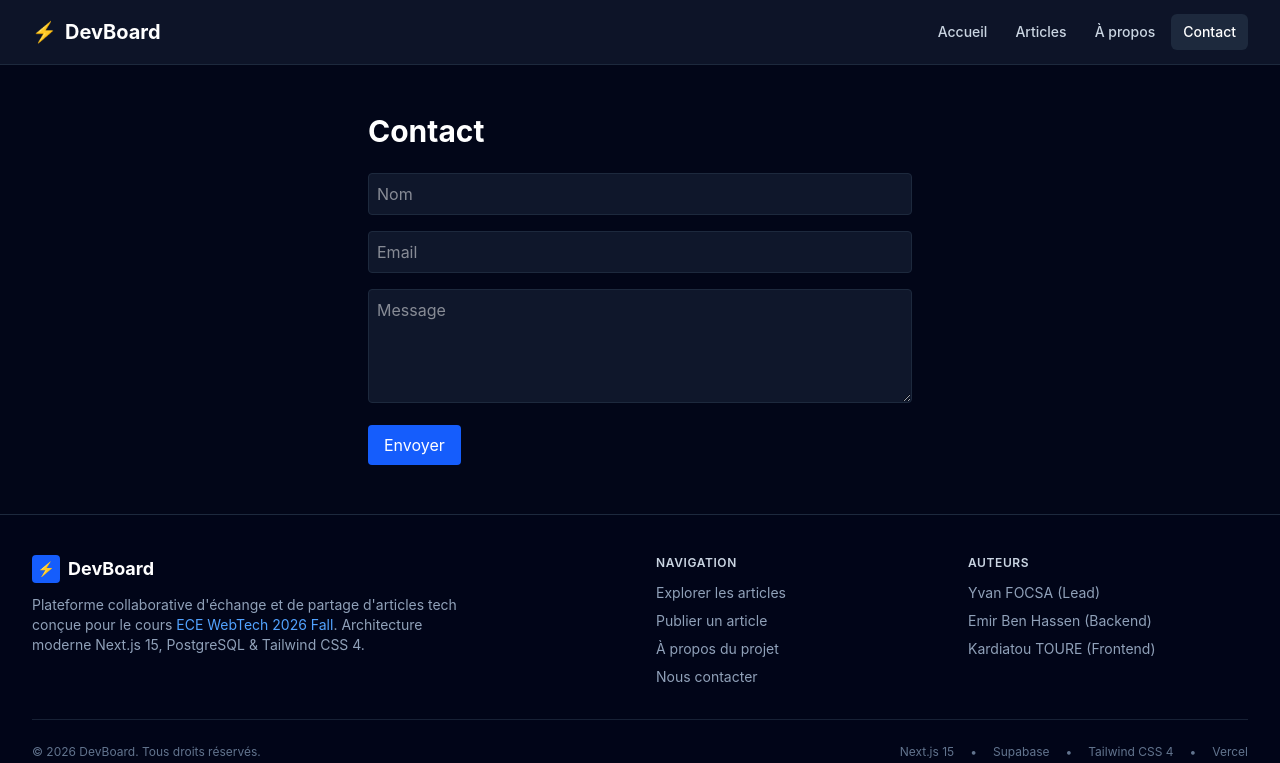
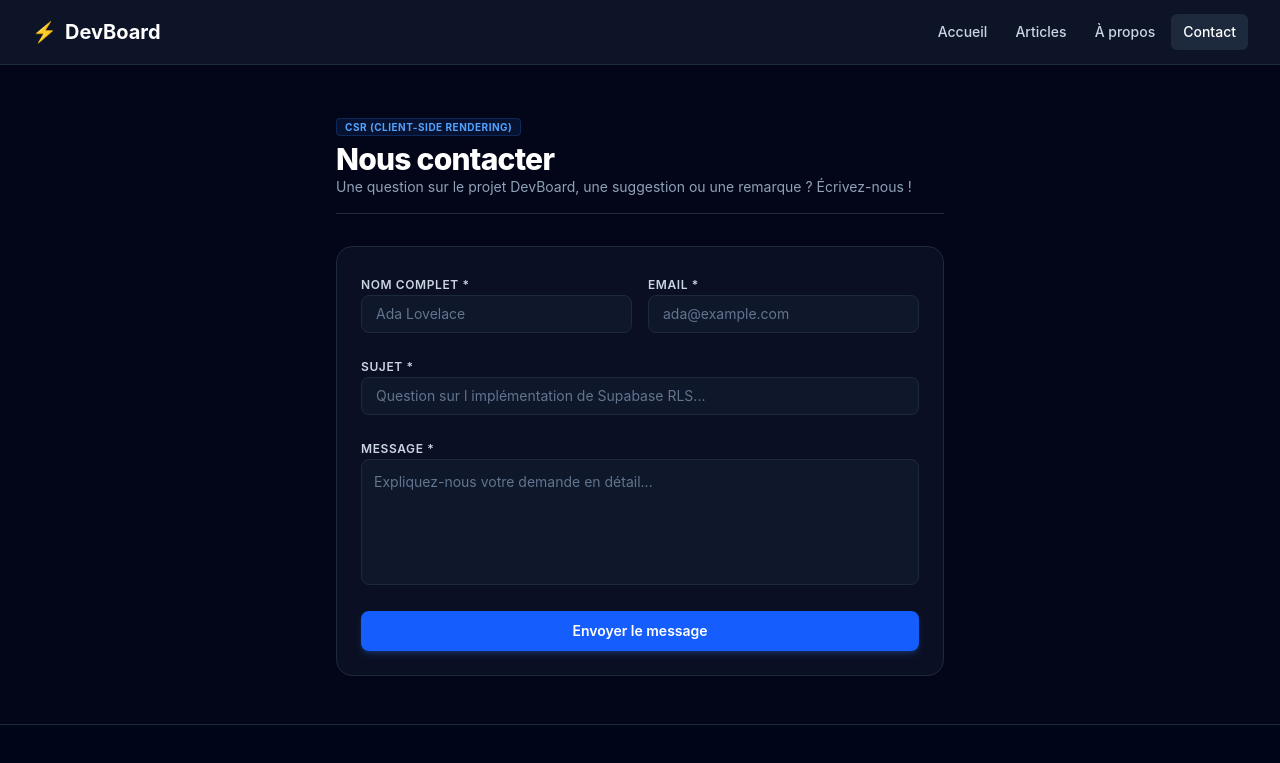
Before and after one commit to ivanfocsa/ece-webtech-302, a Next.js app: page /contact in a window 1280 px wide. Shown: the top 763 px of the page. Built offline with nearby package versions, Linux system fonts and the light colour scheme.

Commit message:
feat(contact): sauvegarde message dans supabase

```diff
--- a/app/contact/page.js
+++ b/app/contact/page.js
@@ -1,43 +1,153 @@
 'use client';
+
+// ==============================================================================
+// 5. STRATÉGIE CSR (Client-Side Rendering)
+// Formulaire de contact avec validation réactive et envoi vers Supabase.
+// ==============================================================================
+
 import { useState } from 'react';
+import { createClient } from '@/lib/supabase/client';
 
 export default function ContactPage() {
   const [name, setName] = useState('');
   const [email, setEmail] = useState('');
+  const [subject, setSubject] = useState('');
   const [message, setMessage] = useState('');
-  const [sent, setSent] = useState(false);
+  const [submitted, setSubmitted] = useState(false);
+  const [loading, setLoading] = useState(false);
+  const [errorMsg, setErrorMsg] = useState('');
+
+  const handleSubmit = async (e) => {
+    e.preventDefault();
+    setLoading(true);
+    setErrorMsg('');
+
+    try {
+      const supabase = createClient();
+      const { error } = await supabase.from('contacts').insert([
+        {
+          name: name.trim(),
+          email: email.trim(),
+          subject: subject.trim(),
+          message: message.trim(),
+        },
+      ]);
+
+      if (error && !error.message?.includes('placeholder')) {
+        throw error;
+      }
+
+      setSubmitted(true);
+      setName('');
+      setEmail('');
+      setSubject('');
+      setMessage('');
+    } catch {
+      setErrorMsg("Erreur lors de l'envoi. Veuillez réessayer.");
+    } finally {
+      setLoading(false);
+    }
+  };
 
   return (
-    <div className="max-w-xl mx-auto px-4 py-12 space-y-6">
-      <h1 className="text-3xl font-bold text-white">Contact</h1>
-      {sent ? (
-        <div className="p-4 bg-emerald-500/10 text-emerald-400 rounded">Message envoyé !</div>
+    <div className="max-w-2xl mx-auto px-4 sm:px-6 lg:px-8 py-12 space-y-8">
+      <div className="border-b border-slate-800 pb-4">
+        <span className="text-[10px] font-bold uppercase tracking-wider px-2 py-0.5 rounded bg-blue-500/10 text-blue-400 border border-blue-500/20">
+          CSR (Client-Side Rendering)
+        </span>
+        <h1 className="text-3xl font-extrabold text-white tracking-tight mt-1">Nous contacter</h1>
+        <p className="text-sm text-slate-400">
+          Une question sur le projet DevBoard, une suggestion ou une remarque ? Écrivez-nous !
+        </p>
+      </div>
+
+      {submitted ? (
+        <div className="p-6 rounded-2xl bg-emerald-500/10 border border-emerald-500/20 text-center space-y-3">
+          <span className="text-3xl">✅</span>
+          <h2 className="text-lg font-bold text-emerald-400">Message envoyé avec succès !</h2>
+          <p className="text-sm text-slate-300">
+            {"Merci pour votre retour. L'équipe pédagogique ou un membre du groupe vous répondra dans les meilleurs délais."}
+          </p>
+          <button
+            onClick={() => setSubmitted(false)}
+            className="mt-2 px-4 py-2 rounded-lg text-xs font-semibold bg-emerald-600 hover:bg-emerald-500 text-white transition-colors"
+          >
+            Envoyer un autre message
+          </button>
+        </div>
       ) : (
-        <form onSubmit={(e) => { e.preventDefault(); setSent(true); }} className="space-y-4">
+        <form onSubmit={handleSubmit} className="space-y-5 bg-slate-900/60 border border-slate-800 p-6 rounded-2xl">
+          {errorMsg && (
+            <div className="p-3 rounded-lg bg-red-500/10 border border-red-500/20 text-xs text-red-400">
+              {errorMsg}
+            </div>
+          )}
+
+          <div className="grid grid-cols-1 sm:grid-cols-2 gap-4">
+            <div className="space-y-1.5">
+              <label className="text-xs font-semibold text-slate-300 uppercase tracking-wider">
+                Nom complet *
+              </label>
               <input
+                type="text"
                 value={name}
                 onChange={(e) => setName(e.target.value)}
-            placeholder="Nom"
-            className="w-full bg-slate-900 border border-slate-800 p-2 rounded text-white"
+                placeholder="Ada Lovelace"
                 required
+                className="w-full bg-slate-900 border border-slate-800 rounded-lg px-3.5 py-2 text-white placeholder-slate-500 text-sm focus:outline-none focus:border-blue-500"
               />
+            </div>
+
+            <div className="space-y-1.5">
+              <label className="text-xs font-semibold text-slate-300 uppercase tracking-wider">
+                Email *
+              </label>
               <input
+                type="email"
                 value={email}
                 onChange={(e) => setEmail(e.target.value)}
-            placeholder="Email"
-            type="email"
-            className="w-full bg-slate-900 border border-slate-800 p-2 rounded text-white"
+                placeholder="ada@example.com"
                 required
+                className="w-full bg-slate-900 border border-slate-800 rounded-lg px-3.5 py-2 text-white placeholder-slate-500 text-sm focus:outline-none focus:border-blue-500"
               />
+            </div>
+          </div>
+
+          <div className="space-y-1.5">
+            <label className="text-xs font-semibold text-slate-300 uppercase tracking-wider">
+              Sujet *
+            </label>
+            <input
+              type="text"
+              value={subject}
+              onChange={(e) => setSubject(e.target.value)}
+              placeholder="Question sur l implémentation de Supabase RLS..."
+              required
+              className="w-full bg-slate-900 border border-slate-800 rounded-lg px-3.5 py-2 text-white placeholder-slate-500 text-sm focus:outline-none focus:border-blue-500"
+            />
+          </div>
+
+          <div className="space-y-1.5">
+            <label className="text-xs font-semibold text-slate-300 uppercase tracking-wider">
+              Message *
+            </label>
             <textarea
               value={message}
               onChange={(e) => setMessage(e.target.value)}
-            placeholder="Message"
-            rows={4}
-            className="w-full bg-slate-900 border border-slate-800 p-2 rounded text-white"
+              placeholder="Expliquez-nous votre demande en détail..."
+              rows={5}
               required
+              className="w-full bg-slate-900 border border-slate-800 rounded-lg p-3 text-white placeholder-slate-500 text-sm focus:outline-none focus:border-blue-500 resize-none"
             />
-          <button type="submit" className="px-4 py-2 bg-blue-600 text-white rounded">Envoyer</button>
+          </div>
+
+          <button
+            type="submit"
+            disabled={loading}
+            className="w-full py-2.5 rounded-lg text-sm font-semibold bg-blue-600 hover:bg-blue-500 disabled:opacity-50 text-white shadow-md shadow-blue-500/20 transition-all"
+          >
+            {loading ? 'Envoi en cours...' : 'Envoyer le message'}
+          </button>
         </form>
       )}
     </div>
```
Lines whose indentation alone changed are shown as unchanged.
